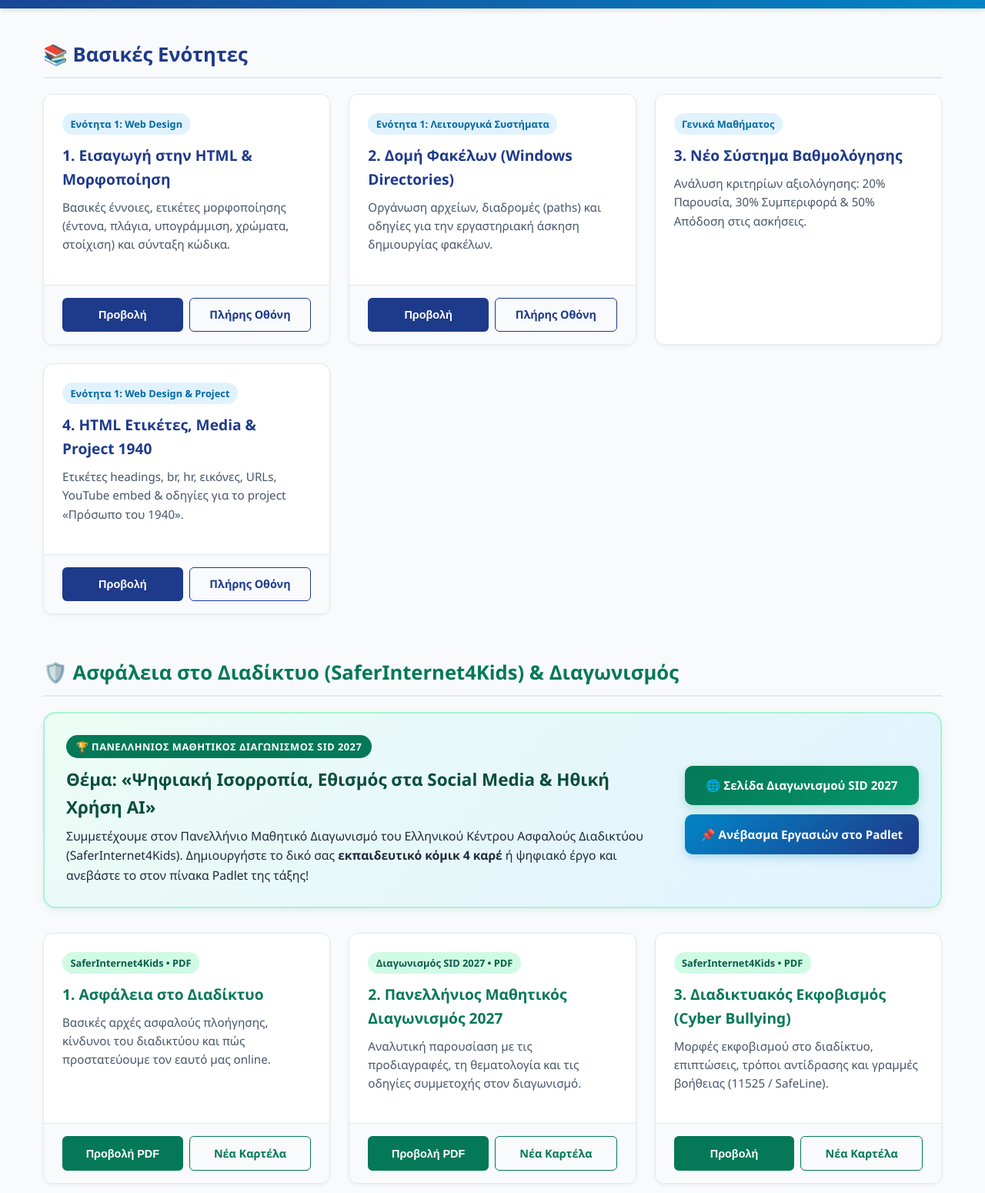
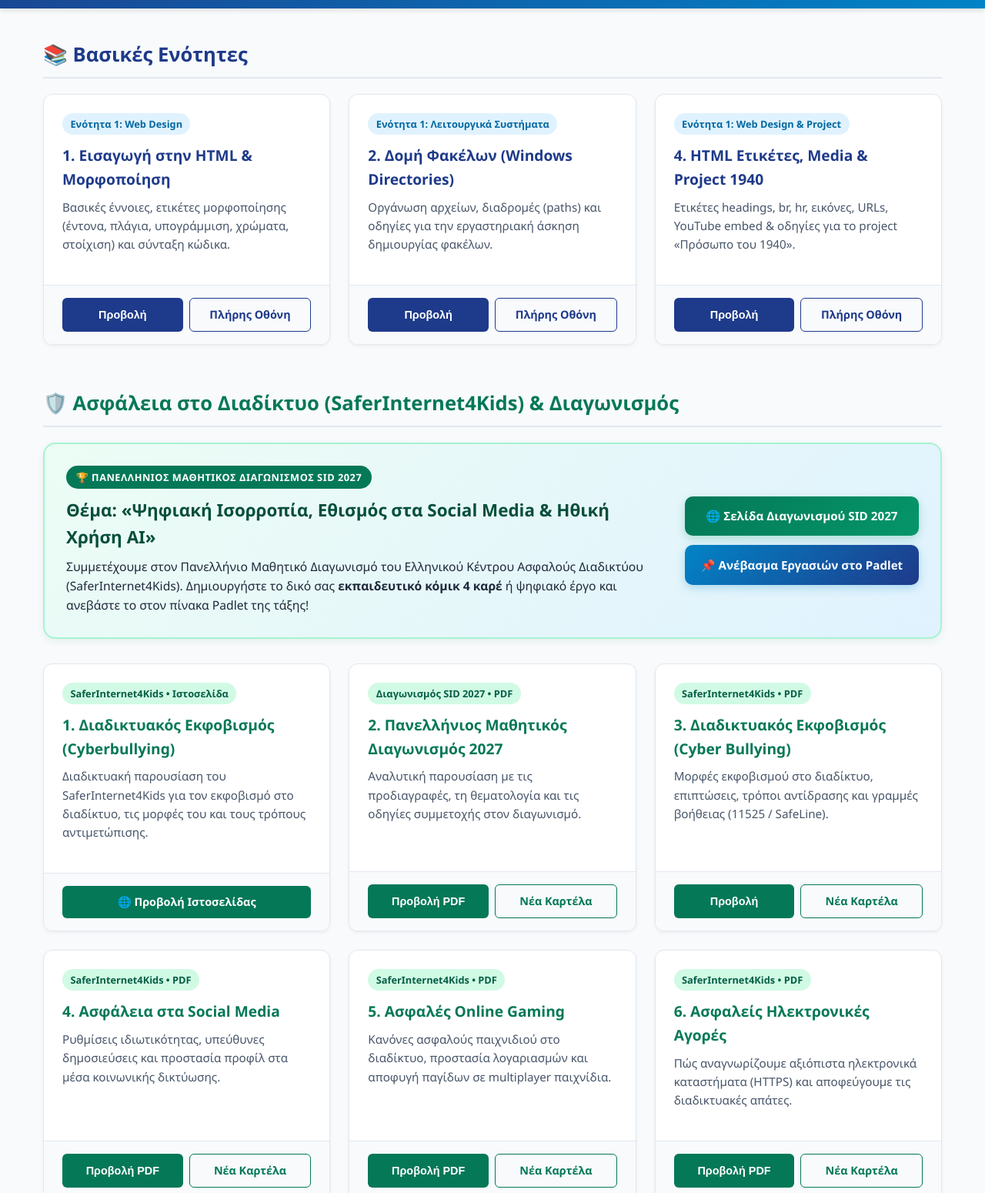
Before and after one commit to pepalakrotiriou/courses, a plain HTML site: page a.html in a window 1280 px wide. Shown: the part 260-1810 px from the top of the page at 77% size. Drawn offline with Linux system fonts and the light colour scheme.

Commit message:
Update content for web safety and grading system

```diff
--- a/a.html
+++ b/a.html
@@ -465,16 +465,7 @@
                 </div>
             </div>
 
-            <!-- 3. Νέο Σύστημα Βαθμολόγησης -->
-            <div class="card">
-                <div class="card-body">
-                    <span class="badge">Γενικά Μαθήματος</span>
-                    <h3 class="card-title">3. Νέο Σύστημα Βαθμολόγησης</h3>
-                    <p class="card-text">Ανάλυση κριτηρίων αξιολόγησης: 20% Παρουσία, 30% Συμπεριφορά & 50% Απόδοση στις ασκήσεις.</p>
-                </div>
-            </div>
-
-            <!-- 4. HTML Βασικές Ετικέτες & Project 1940 -->
+            <!-- 3. HTML Βασικές Ετικέτες & Project 1940 -->
             <div class="card">
                 <div class="card-body">
                     <span class="badge">Ενότητα 1: Web Design & Project</span>
@@ -511,15 +502,14 @@
         <div class="grid">
 
             <!-- 1. Ασφάλεια στο Διαδίκτυο (Γενική Παρουσίαση) -->
-            <div class="card">
+           <div class="card">
                 <div class="card-body">
-                    <span class="badge badge-safe">SaferInternet4Kids • PDF</span>
-                    <h3 class="card-title safe-title">1. Ασφάλεια στο Διαδίκτυο</h3>
-                    <p class="card-text">Βασικές αρχές ασφαλούς πλοήγησης, κίνδυνοι του διαδικτύου και πώς προστατεύουμε τον εαυτό μας online.</p>
+                    <span class="badge badge-safe">SaferInternet4Kids • Ιστοσελίδα</span>
+                    <h3 class="card-title safe-title">1. Διαδικτυακός Εκφοβισμός (Cyberbullying)</h3>
+                    <p class="card-text">Διαδικτυακή παρουσίαση του SaferInternet4Kids για τον εκφοβισμό στο διαδίκτυο, τις μορφές του και τους τρόπους αντιμετώπισης.</p>
                 </div>
                 <div class="card-actions">
-                    <button class="btn btn-safe" onclick="openModal('ΑΣΦΑΛΕΙΑ ΣΤΟ ΔΙΑΔΙΚΤΥΟ.pdf', 'Ασφάλεια στο Διαδίκτυο')">Προβολή PDF</button>
-                    <a href="ΑΣΦΑΛΕΙΑ ΣΤΟ ΔΙΑΔΙΚΤΥΟ.pdf" target="_blank" class="btn btn-outline-safe">Νέα Καρτέλα</a>
+                    <a href="https://saferinternet4kids.gr/parousiaseis/cyberbullying-7/" target="_blank" rel="noopener noreferrer" class="btn btn-safe">🌐 Προβολή Ιστοσελίδας</a>
                 </div>
             </div>
 
```
